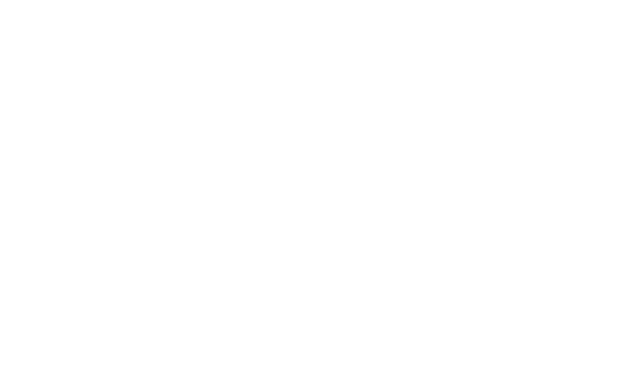
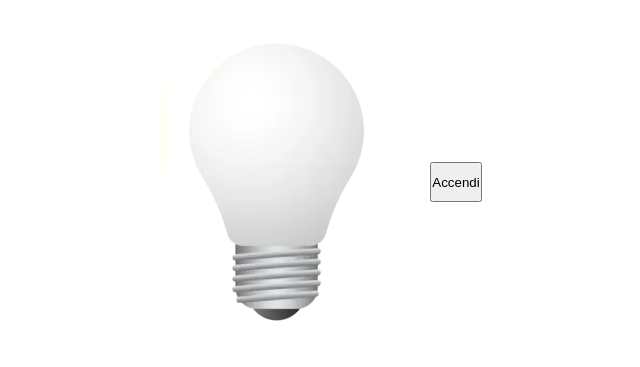
Before and after one commit to RossellaTaverni/js-dom-1, a plain HTML site: page index.html in a window 1280 px wide. Shown: the whole page, without its empty margins (319-959 px from the left). Drawn offline with Linux system fonts and the light colour scheme.

Commit message:
[UPD] Structure creation update.

```diff
--- a/css/style.css
+++ b/css/style.css
@@ -0,0 +1,15 @@
+*{
+    margin: 0px;
+    padding: 0px;
+    box-sizing: border-box;
+}
+
+main{
+    display: flex;
+    justify-content: center;
+    align-items: center;
+}
+
+button{
+    height: 40px;
+}
--- a/index.html
+++ b/index.html
@@ -8,7 +8,12 @@
 </head>
 <body>
     <main>
+        <div class="imagesContainer">
+            <img src="./img-3/white_lamp.png" alt="" class="image" id="image1">
+            <img src="./img-3/yellow_lamp.png" alt="" class="image" id="image2" style="display: none;">
+        </div>
 
+        <button id="bottone">Accendi</button>
     </main>
     <script src="./js/script.js"></script>
 </body>
```
Also changed, not shown: 1 other file.
